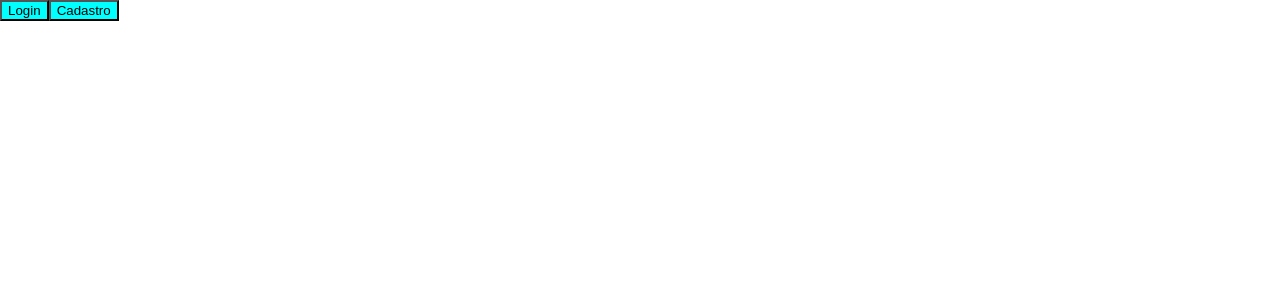
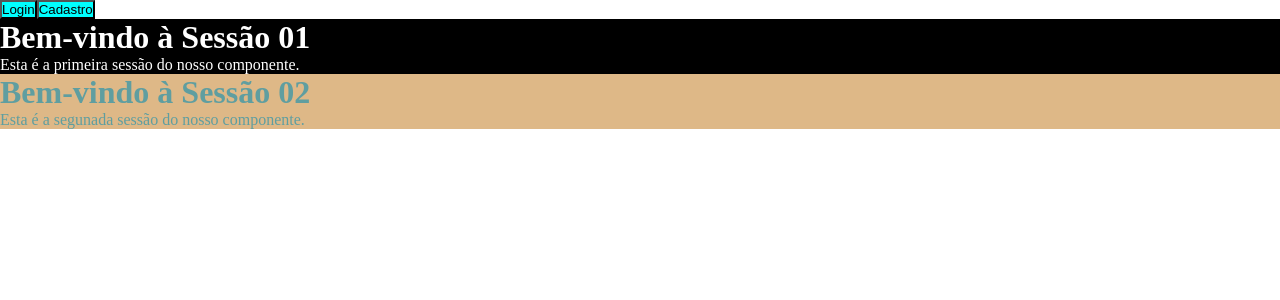
Before and after one commit to Marvio76/Desafio-05, a React (Create React App) app: page / in a window 1280 px wide. Shown: the top 300 px of the page. Built offline with nearby package versions, Linux system fonts and the light colour scheme.

Commit message:
Estruturando as seções

```diff
--- /dev/null
+++ b/src/components/Sessoes_home/sessao01/index.tsx
@@ -0,0 +1,14 @@
+import style from './styles.module.scss';
+
+interface Sessao01Props {}
+
+const sessao01: React.FC<Sessao01Props> = () => {
+    return (
+        <div className={style.sessao01}>
+        <h1>Bem-vindo à Sessão 01</h1>
+        <p>Esta é a primeira sessão do nosso componente.</p>
+        </div>
+    );
+}
+
+export default sessao01;
--- /dev/null
+++ b/src/components/Sessoes_home/sessao01/styles.module.scss
@@ -0,0 +1,4 @@
+.sessao01{
+    background-color: black;
+    color: white;
+}
--- /dev/null
+++ b/src/components/Sessoes_home/sessao02/index.tsx
@@ -0,0 +1,13 @@
+import style from './styles.module.scss';
+interface Sessao02Props {}
+
+const sessao02: React.FC<Sessao02Props> = () => {
+    return (
+        <div className={style.sessao02}>
+        <h1>Bem-vindo à Sessão 02</h1>
+        <p>Esta é a segunada sessão do nosso componente.</p>
+        </div>
+    );
+}
+
+export default sessao02;
--- /dev/null
+++ b/src/components/Sessoes_home/sessao02/styles.module.scss
@@ -0,0 +1,4 @@
+.sessao02{
+    background-color: burlywood;
+    color: cadetblue;
+}
--- a/src/index.css
+++ b/src/index.css
@@ -1,4 +1,5 @@
-body {
+* {
   margin: 0;
   padding: 0;
+  box-sizing: border-box;
 }
--- a/src/pages/Home.tsx
+++ b/src/pages/Home.tsx
@@ -1,14 +1,19 @@
 import React from 'react';
+import '../index.css';
 import Botao from '../components/Botao/Botao';
 import { useNavigate } from 'react-router-dom';
+import Sessao01 from '../components/Sessoes_home/sessao01';
+import Sessao02 from '../components/Sessoes_home/sessao02';
 
 const Home = () => {
     const navigate = useNavigate();
 
     return (
-        <div>
+        <div style={{ margin: 0, padding: 0 }}>
             <Botao onClick={() => navigate('/login')}>Login</Botao>
             <Botao onClick={() => navigate('/cadastro')}>Cadastro</Botao>
+            <Sessao01 />
+            <Sessao02 />
         </div>
     );
 };
```
